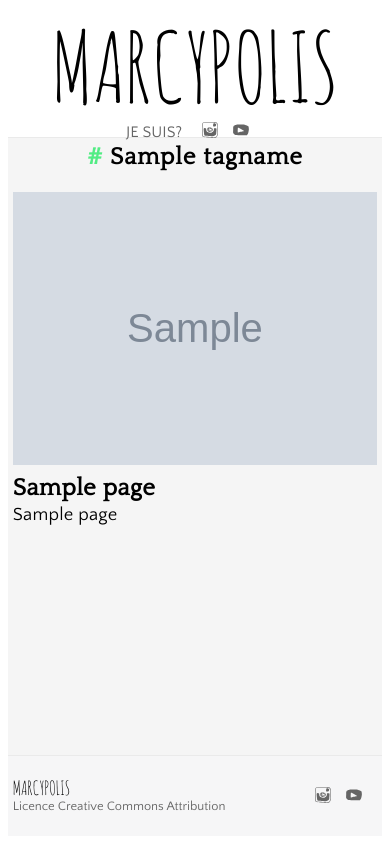
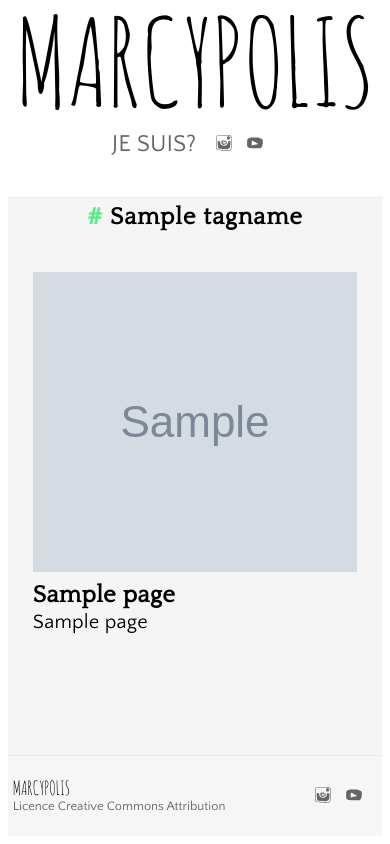
Before and after one commit to marcypolis/marcypolis_blog, a Flask app: template templates/tag.html in a window 390 px wide. Run offline with Flask 2, Linux system fonts and the light colour scheme; the template is opened without the code that fills it: most values are stand-ins (such as "Sample title", 1, 10 or a date in 2020); grey boxes marked "Sample" are stand-in pictures; some web fonts are replaced.

Commit message:
6articles.CSSresponsivemobile

```diff
--- a/app.py
+++ b/app.py
@@ -59,5 +59,5 @@
         return render_template('page.html', page=ret, ext_urls=ext_urls)
 
 if __name__ == '__main__':
-    app.run(port=8000)
-    #freezer.freeze()
+    #app.run(port=8000)
+    freezer.freeze()
--- a/static/css/accueil.css
+++ b/static/css/accueil.css
@@ -54,30 +54,26 @@
 	{
 		display: none;
 	}
-	#article
-	{
-		/*flex-direction: column;*/
-		display: flex;
-		flex-wrap: wrap;
-		align-items: center;
-		align-content: center;
-		justify-content: center;
+
+	.lien-article {
+		width:100%;
 	}
-	.nouveau-post
-	{
-	margin-bottom: 20px;
-	padding: 0px;
-	width: 100%;
-	margin-top:0px;
-	margin-left: 0px;
-	margin-right: 0px;
+
+	.nouveau-post {
+		width:100%;
+		margin-bottom: 10px;
 	}
-		.nouveau-post img
-		{
-			max-width: 100%;
-			min-width:100%;
-			height: auto;
-			max-height: 280px;
-			object-fit: cover;
-		}
+	.nouveau-post img {
+		max-width: 100%;
+		min-width:100%;
+		height: 300px;
+		/*! max-height:300px; */
+		/*! object-fit: cover; */}
+
+	#article h2 {
+		/*! font-size: 2.5em; */}
+
+	.description {
+		font-size:1.1em;}
+
 }
--- a/static/css/marcypolis.css
+++ b/static/css/marcypolis.css
@@ -548,57 +548,40 @@
 	.not-on-mobile{display: none;}
 
 	#form {
-	width:100%;
-	min-width: inherit;
-	}
+	width:80%;
+	min-width: inherit;}
 
-  	#submit {
-  	width: 80%;
-	}
+  	#submit { width: 80%;}
 
-	.savoir-plus
-	{
+	.savoir-plus {
 		text-align: center;
-		margin-right: 20px;
-	}
+		margin-right: 20px;}
 
-	.ecris-moi
-	{
-		width: 90%;
-	}
-	#wrapper
-	{
+	.ecris-moi {
+		width: 90%;}
+	#wrapper {
 		margin:auto;
 		background-image:none;
 		padding: none;
-		/*height: 100vh;*/
-	}
+		/*height: 100vh;*/}
 
-	.inner
-	{
+	.inner {
 		margin:auto;
-		padding:5px;
-	}
+		padding:5px;}
 
 	#header {
-		font-size: 1em;
-	}
-	#header .inner
-	{
-		display: flex;
-		flex-direction: column;
-		justify-content: space-around;
-		margin: 15px;
-		height: 90px;
-	}
-		#header .logo
-		{
-			font-size: 6em;
-		}
-	#main #inner
-{
-	margin: 0;
-}
+		font-size: 1.5em;
+		height:190px;}
+
+		#header .inner {
+			display: flex;
+			flex-direction: column;
+			justify-content: space-around;}
+
+		#header .logo {
+			font-size: 5em;}
+
+	#main #inner {margin: 0;}
 
 		.hover-reveal.yes:hover::after
 		{
--- a/templates/blues-serveur.html
+++ b/templates/blues-serveur.html
@@ -59,6 +59,8 @@
       this.lineInProgress = "";
       this.wordIndex++;
 
+      this.letterIndex = 0;
+
       //retour index en cas de clic ou si durée > 3sec
       if (this.wordIndex === this.words.length) {
         function changePage() {
@@ -68,7 +70,6 @@
         setTimeout (changePage, 3000);
       }
 
-      this.letterIndex = 0;
 }
 
 //insert txt into html
--- a/templates/index.html
+++ b/templates/index.html
@@ -21,7 +21,7 @@
             <div id="article">
                 {% for page in pages %}
                    <article class="nouveau-post">
-                        <a href="{{ url_for("page", chemin=page.path)  }}">
+                        <a class="lien-article" href="{{ url_for("page", chemin=page.path)  }}">
                             <img src="{{ url_for('static', filename=page.image) }}" alt="collage art">
                             <h2>{{ page.titre }}</h2>
                             <div class="description">
```
Also changed, not shown: static/css/serveur.css (+6 -2 lines), static/img/mains-identite.JPG.
